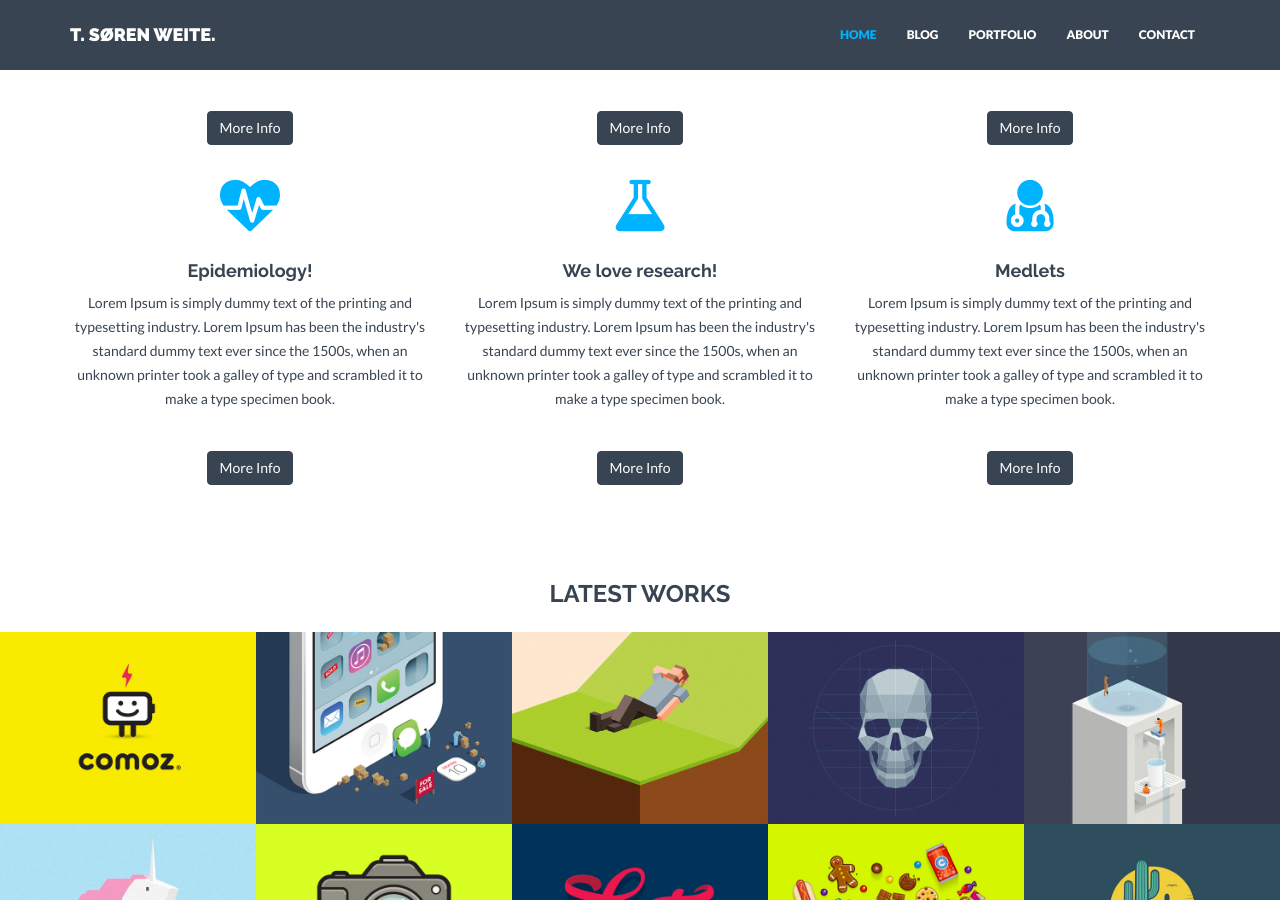
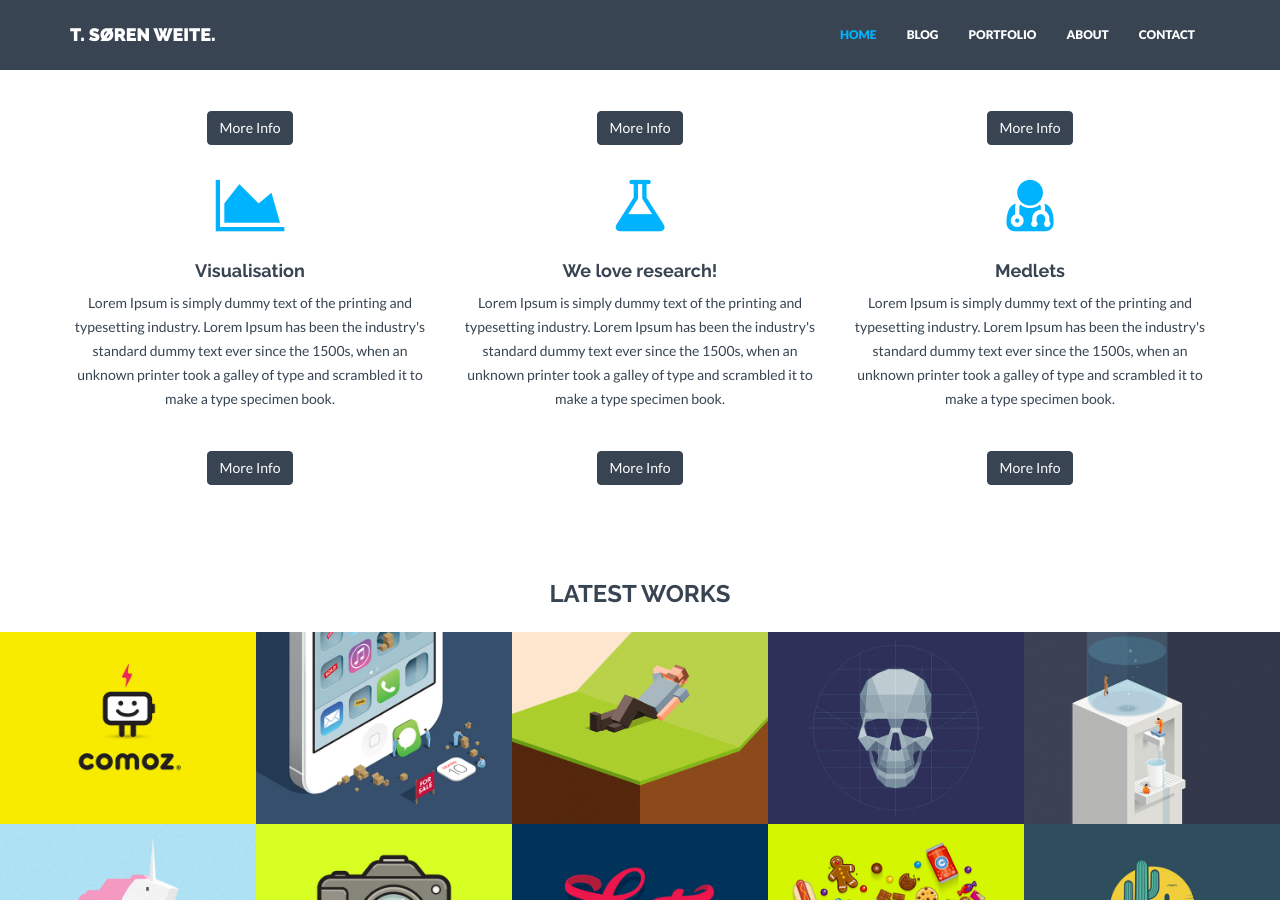
Before and after one commit to sorenweite/sorenweite.github.io, a Jekyll site: the page built from index.html, in a window 1280 px wide and 900 px high, scrolled down 475 px. Built offline with Jekyll 4.4.1, drawn with Linux system fonts in a browser that asks for light colours; nearby versions of some CDN libraries; library files that are not in the unit come from our copies.

Commit message:
index
services update

```diff
--- a/index.html
+++ b/index.html
@@ -31,8 +31,8 @@ permalink: /
     <div class="container">
         <div class="row centered">
             <div class="col-md-4">
-                <i class="fa fa-heartbeat"></i>
-                <h4>Epidemiology!</h4>
+                <i class="fa fa-area-chart"></i>
+                <h4>Visualisation</h4>
                 <p>Lorem Ipsum is simply dummy text of the printing and typesetting industry. Lorem Ipsum has been the industry's standard dummy text ever since the 1500s, when an unknown printer took a galley of type and scrambled it to make a type specimen book.</p>
                 <p><br/><a href="#" class="btn btn-theme">More Info</a></p>
             </div>
@@ -50,6 +50,7 @@ permalink: /
             </div>
         </div>
     </div><! --/container -->
+
 </div><! --/service -->
 
 {% include portfolio.html title="LATEST WORKS" limit=10 %}
```
